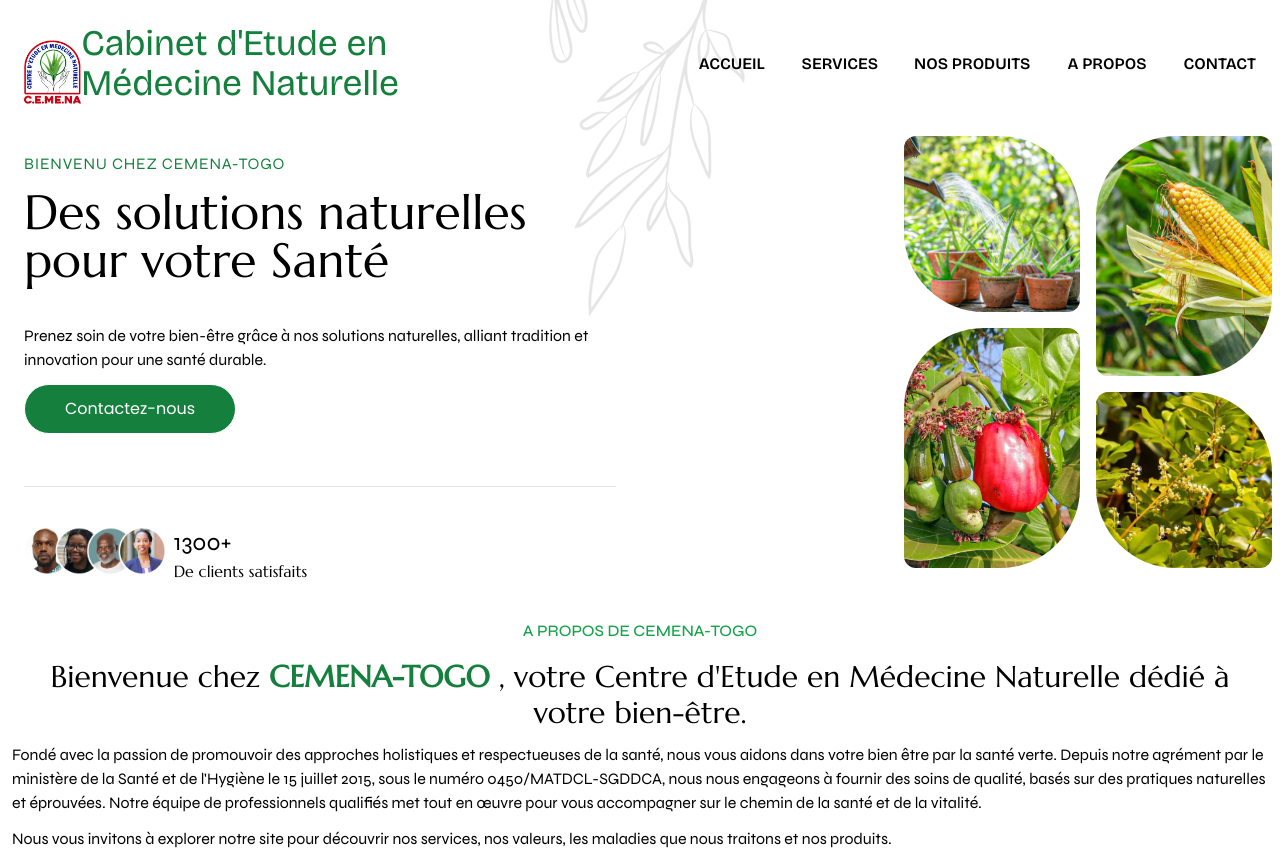
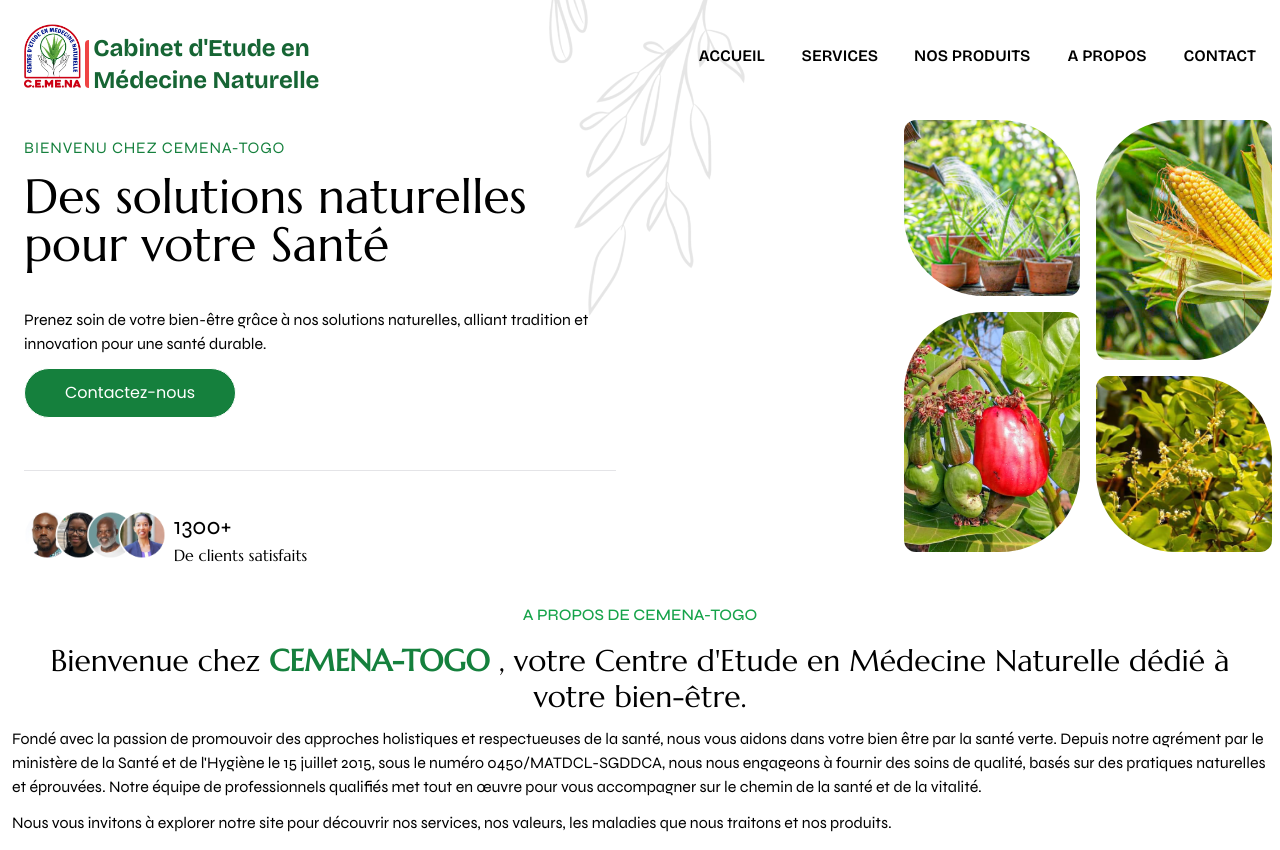
Before and after one commit to MnD3v/CEMENA-TOGO, a Next.js app: page / in a window 1280 px wide. Shown: the top 850 px of the page. Built offline with nearby package versions, Linux system fonts and the light colour scheme.

Commit message:
no pressing

```diff
--- a/src/app/components/app_bar.tsx
+++ b/src/app/components/app_bar.tsx
@@ -64,9 +64,12 @@
                         <div className='flex items-end'>
                             <a href={inNotHome ? "/" : "#"}> <img src="/logo.png" alt="" className="h-12 md:h-16" />
                             </a>
-                            <div className='text-2xl md:text-4xl text-green-700'>
-                                <p >Cabinet d'Etude en</p>
-                                <p>Médecine Naturelle</p>
+                            <div className='flex items-end'>
+                                <div className='h-10 md:h-12 w-1 bg-red-500 mx-1 rounded-l-lg'></div>
+                                <div className='font-bold text-xl md:text-2xl text-green-800 relative -bottom-2'>
+                                    <p >Cabinet d'Etude en</p>
+                                    <p>Médecine Naturelle</p>
+                                </div>
                             </div>
                         </div>
 
--- a/src/app/components/fixed_app_bar.tsx
+++ b/src/app/components/fixed_app_bar.tsx
@@ -44,14 +44,20 @@
                 <div className='flex items-end'>
                     <a href={inNotHome ? "/" : "#"}> <img src="/logo.png" alt="" className="h-12 md:h-16" />
                     </a>
-                    <img src="/logo-suite.png" alt="" className="h-10 md:h-14" />
+                    <div className='flex items-end'>
+                        <div className='h-10 md:h-12 w-1 bg-red-500 mx-1 rounded-l-lg'></div>
+                        <div className='font-bold text-xl md:text-2xl text-green-800 relative -bottom-2'>
+                            <p >Cabinet d'Etude en</p>
+                            <p>Médecine Naturelle</p>
+                        </div>
+                    </div>
                 </div>
                 <button
                     onClick={() => {
 
                         setMenuIsOpen((!menuIsOpen))
                         console.log(menuIsOpen)
-                    }} className={`p-2 md:hidden ${menuIsOpen ? 'pointer-events-none' : 'pointer-events-auto'}`}>
+                    }} className={`p-2 lg:hidden ${menuIsOpen ? 'pointer-events-none' : 'pointer-events-auto'}`}>
                     <img src={"/icons/black-menu.png"} alt="" className='h-5 ' />
                 </button>
                 <ul className={`hidden lg:flex items-center justify-center uppercase`}>
```
